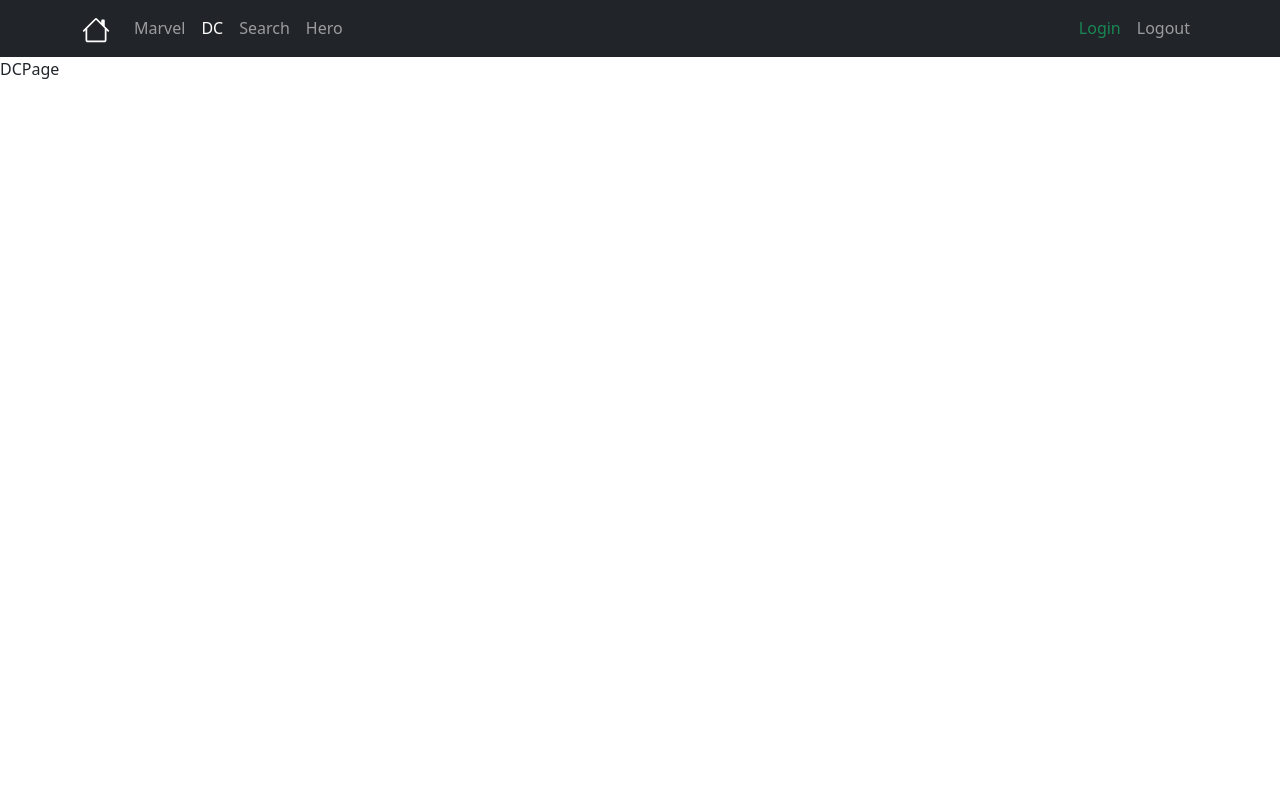
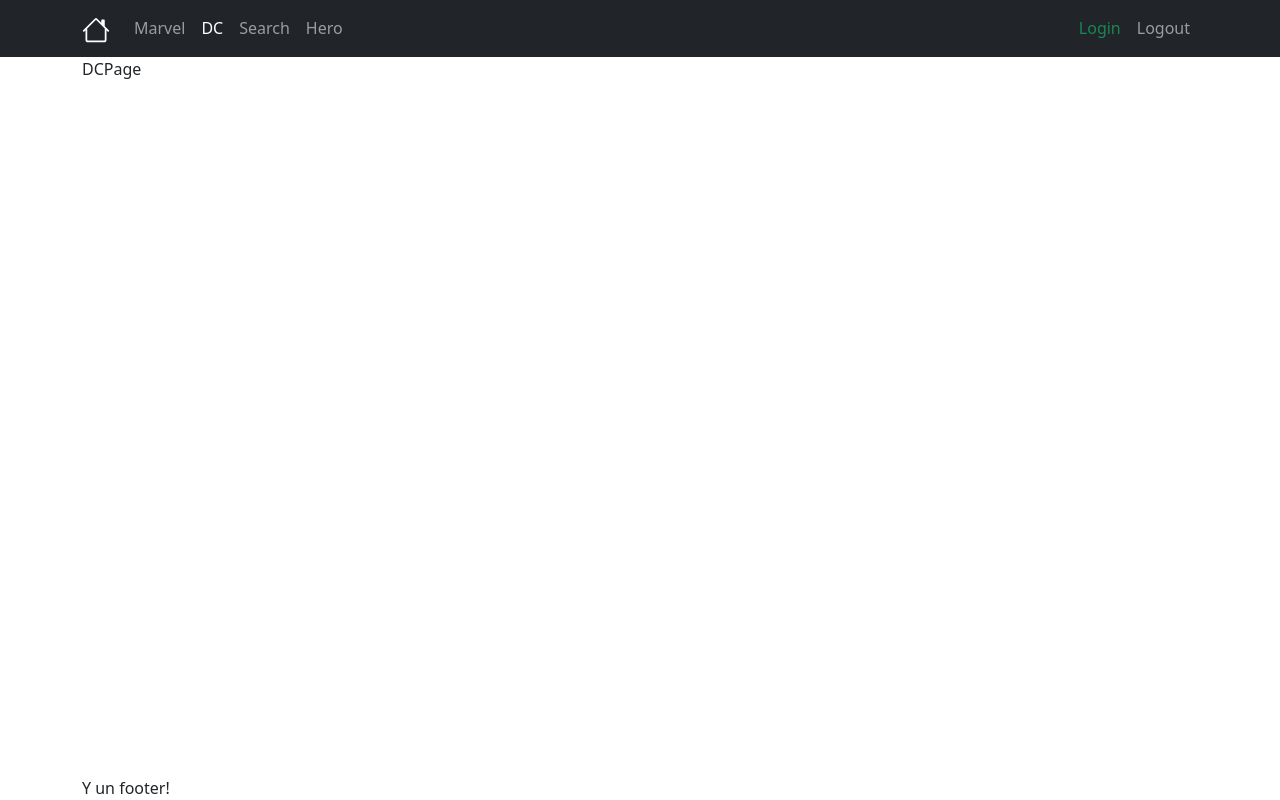
Before and after one commit to VictorMerino/HeroesApp, a React (Vite) app: page /dc in a window 1280 px wide. Built offline with nearby package versions, Linux system fonts and the light colour scheme.

Commit message:
Add MainLayout to be used in public pages

```diff
--- a/src/HeroesApp.tsx
+++ b/src/HeroesApp.tsx
@@ -2,8 +2,11 @@ import { AppRouter } from './router/AppRouter'
 
 export const HeroesApp = () => {
   return (
-    <>
+    <div
+      className="d-flex"
+      style={{ minHeight: '100vh', flexDirection: 'column' }}
+    >
       <AppRouter />
-    </>
+    </div>
   )
 }
--- a/src/heroes/pages/DCPage.tsx
+++ b/src/heroes/pages/DCPage.tsx
@@ -1,5 +1,10 @@
 import React from 'react'
+import { MainLayout } from '../../ui'
 
 export const DCPage = () => {
-  return <div>DCPage</div>
+  return (
+    <MainLayout>
+      <div>DCPage</div>
+    </MainLayout>
+  )
 }
--- a/src/heroes/pages/HeroPage.tsx
+++ b/src/heroes/pages/HeroPage.tsx
@@ -1,5 +1,10 @@
 import React from 'react'
+import { MainLayout } from '../../ui'
 
 export const HeroPage = () => {
-  return <div>HeroPage</div>
+  return (
+    <MainLayout>
+      <div>HeroPage</div>
+    </MainLayout>
+  )
 }
--- a/src/ui/index.ts
+++ b/src/ui/index.ts
@@ -1 +1,2 @@
 export * from './components'
+export * from './layouts'
--- /dev/null
+++ b/src/ui/layouts/MainLayout.tsx
@@ -0,0 +1,12 @@
+import React, { ReactElement, ReactFragment } from 'react'
+
+export const MainLayout = ({ children }: { children: ReactElement }) => {
+  return (
+    <>
+      <div className="container" style={{ flex: 1 }}>
+        {children}
+      </div>
+      <footer className="container">Y un footer!</footer>
+    </>
+  )
+}
--- /dev/null
+++ b/src/ui/layouts/index.ts
@@ -0,0 +1 @@
+export { MainLayout } from './MainLayout'
```
